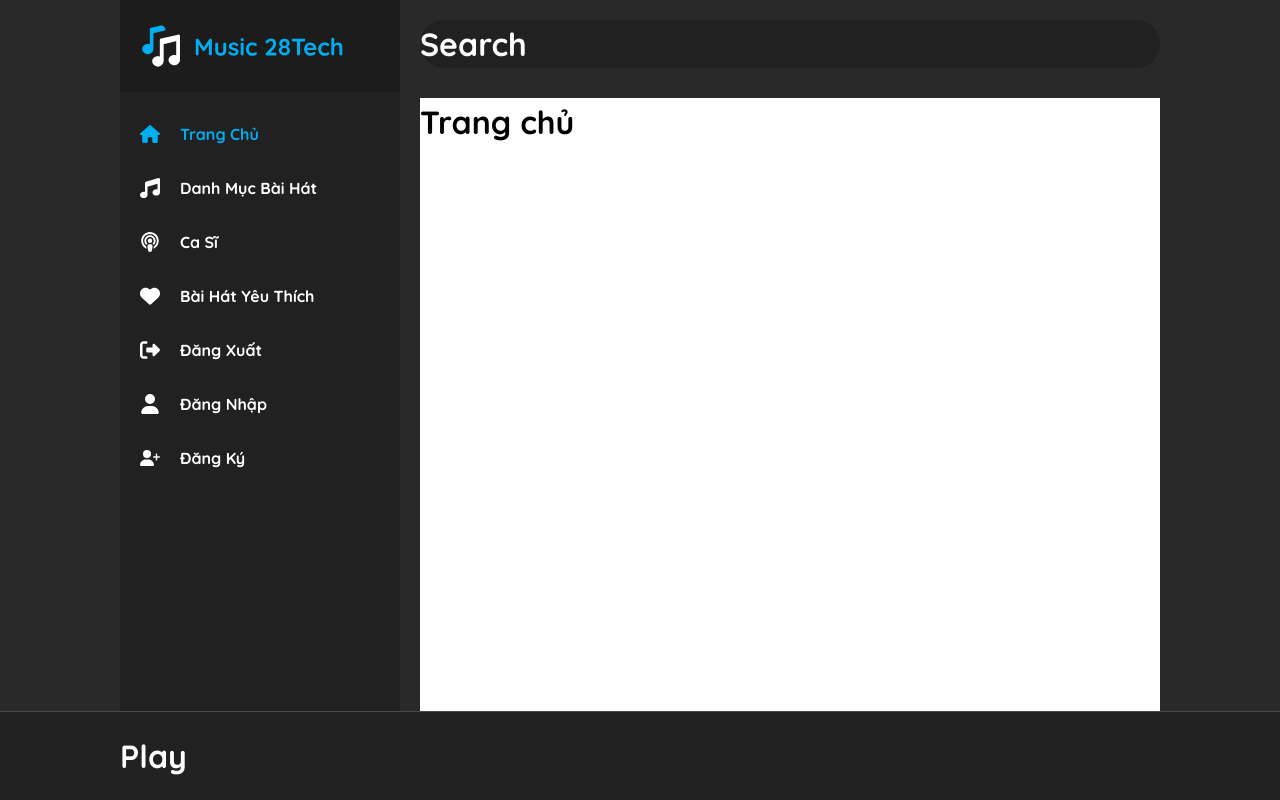
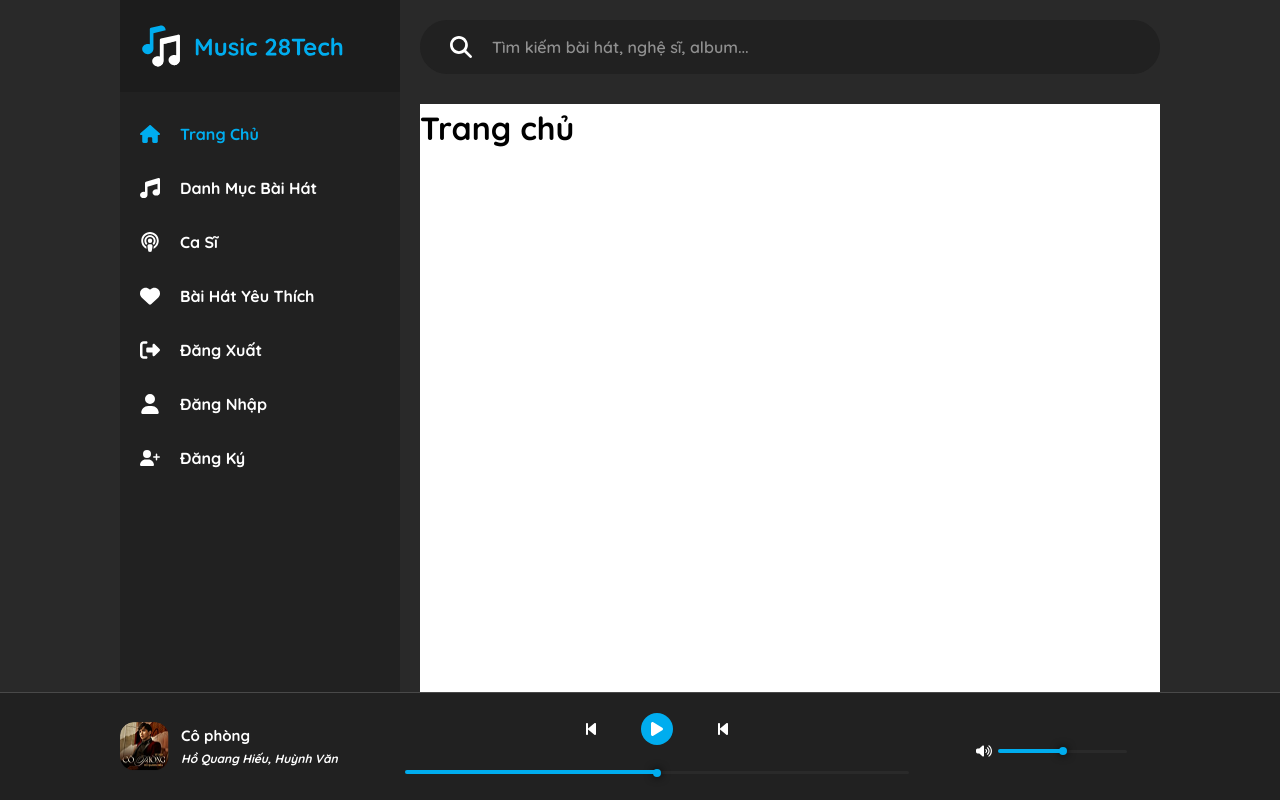
Before and after one commit to lpnguyen0310/MusicOnlineWeb, a Next.js app: page / in a window 1280 px wide. Shown: the top 800 px of the page. Built offline with nearby package versions, Linux system fonts and the light colour scheme.

Commit message:
setup Layout Play,Search

```diff
--- a/src/app/components/play/Play.tsx
+++ b/src/app/components/play/Play.tsx
@@ -1,14 +1,72 @@
+import { FaBackwardStep, FaPlay, FaVolumeHigh } from "react-icons/fa6";
+
 export default function Play() {
     return (
         <>
             <div className="bg-[#212121] border-t border-[#494949] fixed bottom-0 left-0 w-full py-[20px] z-[999]">
-                <div className="container mx-auto px-30">
-                    <h1 className="text-[32px] font-[700] text-white">
-                        Play
-                    </h1>
+                <div className="container mx-auto px-30 flex items-center justify-between">
+                    {/* khói bên trái */}
+                    <div className="flex items-center w-[218px]">
+                        <div className="w-[49px] rounded-[14px] aspect-square truncate" >
+                            <img src="/demo/image-1.png" alt="Nhạc" className="w-full h-full object-fit" />
+                        </div>
+                        <div className="flex-1 ml-[12px]">
+                            <div className="font-[700] text-white mb-[2px] text-[15px]">
+                                Cô phòng
+                            </div>
+                            <div className="font-[700] text-[12px] text-white text-opacity-70 italic">
+                                Hồ Quang Hiếu, Huỳnh Văn
+                            </div>
+                        </div>
+                    </div>
+
+                    {/* khói ở giữa */}
+                    <div className="flex-1 mx-[67px]">
+                        <div className="flex items-center justify-center mb-[10px]">
+                            <button className="text-[16px] text-white">
+                                <FaBackwardStep />
+                            </button>
+                            <button className="text-[16px] text-white w-[32px] h-[32px] bg-[#00ADEF] rounded-full inline-flex items-center justify-center mx-[42px]">
+                                <FaPlay />
+                            </button>
+                            <button className="text-[16px] text-white">
+                                <FaBackwardStep />
+                            </button>
+                        </div>
+                        {/* thanh tiến độ */}
+                        <div className="mt-[11px] relative">
+                            <div className="h-[4px] w-[50%] bg-[#00ADEF] rounded-[50px] absolute top-[14px] left-0">
+
+                            </div>
+                            <input
+                                type="range"
+                                min="0"
+                                max="100"
+                                defaultValue={50}
+                                className="w-full h-[3px] bg-[#FFFFFF0A] appearance-none rounded-[50px] cursor-pointer range-sm"
+                            />
+                        </div>
+                    </div>
+                    {/* khói bên phải */}
+                    <div className="w-[184px] flex items-end">
+                        <button className="text-[16px] text-white">
+                            <FaVolumeHigh />
+                        </button>
+                        <div className="ml-[6px] relative">
+                            <div className="h-[4px] w-[50%] bg-[#00ADEF] rounded-[50px] absolute top-[14px] left-0">
+                            </div>
+                                <input
+                                    type="range"
+                                    min="0"
+                                    max="100"
+                                    defaultValue={50}
+                                    className="w-full h-[3px] bg-[#FFFFFF0A] appearance-none rounded-[50px] cursor-pointer range-sm"
+                                />
+                            </div>
+                        </div>
+                    </div>
                 </div>
-            </div>
 
-        </>
-    );
+            </>
+            );
 }
--- a/src/app/components/search/Search.tsx
+++ b/src/app/components/search/Search.tsx
@@ -1,12 +1,23 @@
+import { FaMagnifyingGlass } from "react-icons/fa6";
+
 export default function Search() {
     return (
         <>
-            <div className="bg-[#212121] mt-[20px] rounded-[50px] sticky top-[20px] left-[20px] z-[999]">
+            <form className=" bg-[#212121] rounded-[50px] mt-[20px] sticky top-[20px] left-[20px] z-[999] py-[15px] px-[30px] flex items-center ">
+                <input
+                type="text"
+                name="keyword"
+                placeholder="Tìm kiếm bài hát, nghệ sĩ, album..."
+                className="order-2 text-[16px] font-[600] text-white bg-transparent outline-none flex-1 "
 
-                <h1 className="text-[32px] font-[700] text-white">
-                    Search
-                </h1>
-            </div>
+                />
+                <button
+                type="submit"
+                className="order-1 text-white mr-[20px]"
+                />
+                <FaMagnifyingGlass className ="text-white text-[22px]" />
+
+            </form>
 
         </>
     );
--- a/src/app/globals.css
+++ b/src/app/globals.css
@@ -5,3 +5,22 @@
     font-family: "Quicksand", sans-serif;
 
 }
+
+.range-sm::-webkit-slider-thumb {
+    -webkit-appearance: none;
+    appearance: none;
+    width: 8px;
+    height: 8px;
+    border-radius: 50%;
+    background-color: #00ADEF;
+    cursor: pointer;
+    box-shadow: 0px 0px 8px 0px #000000EB;
+}
+
+.range-sm::-moz-range-thumb {
+    width: 8px;
+    height: 8px;
+    background-color: #00ADEF;
+    cursor: pointer;
+    box-shadow: 0px 0px 8px 0px #000000EB;
+}
```
Also changed, not shown: public/demo/image-1.png (added).
